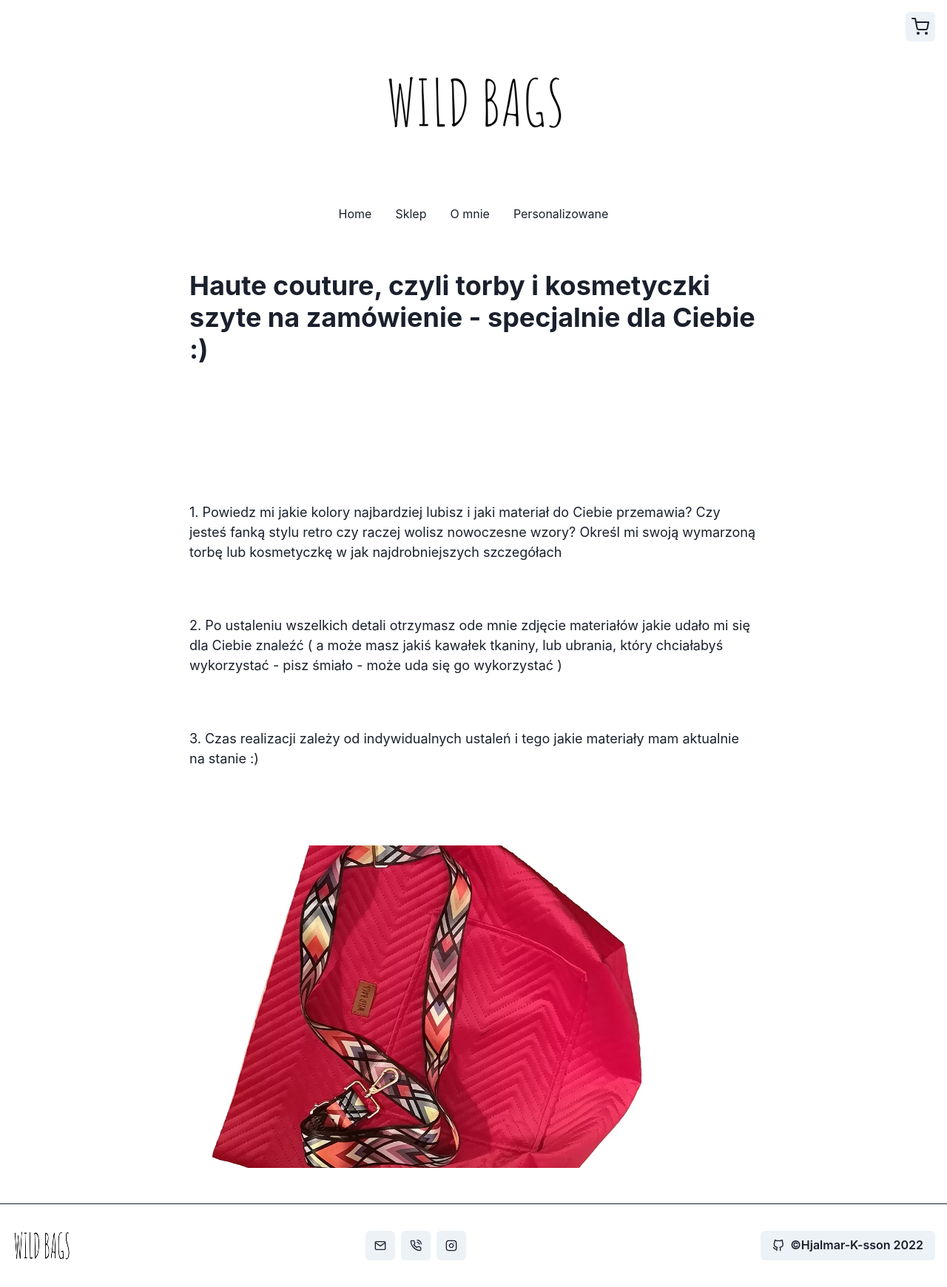
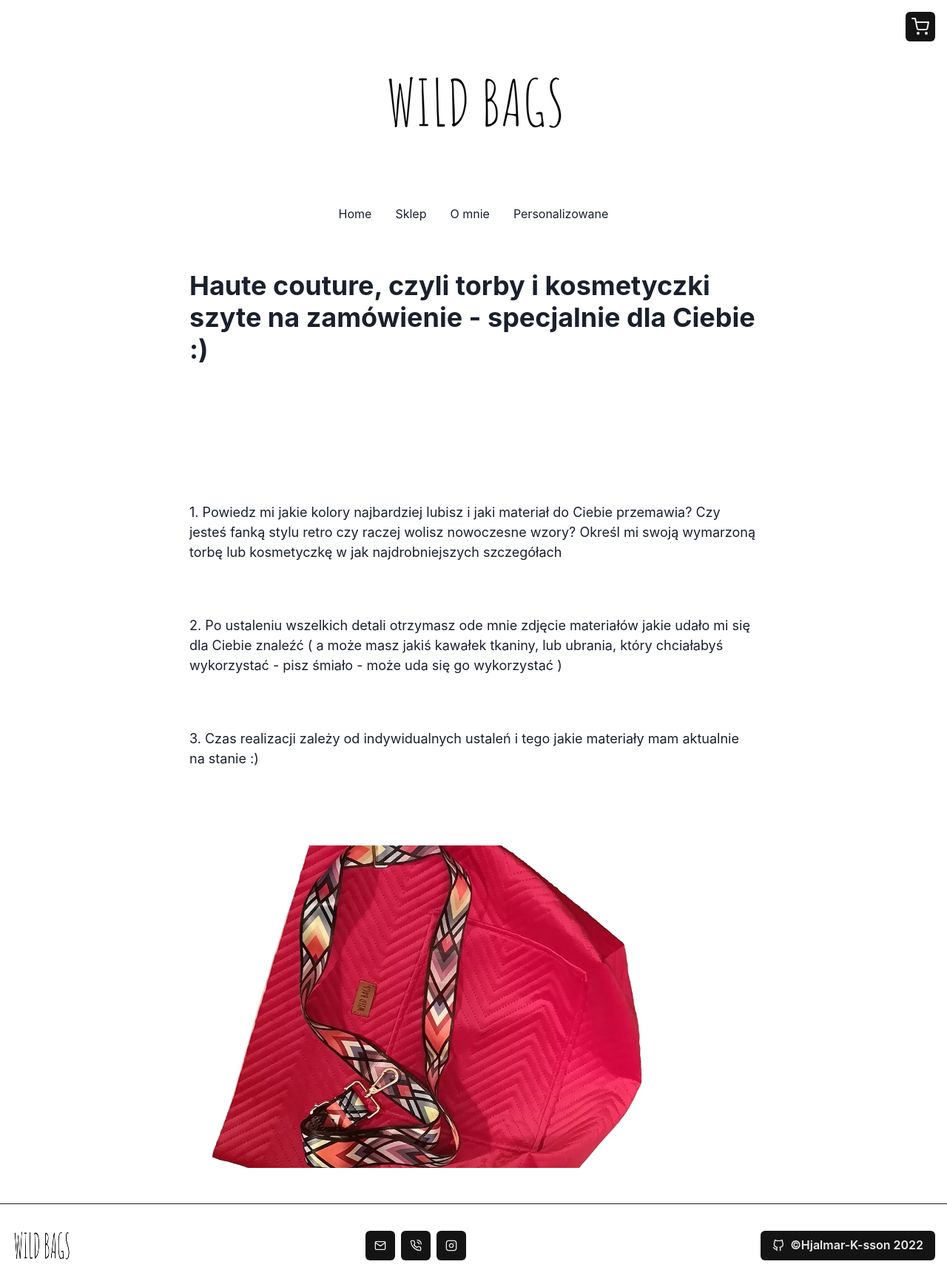
Before and after one commit to antek-karlsson/wildbags_1.0.2, a React (Create React App) app: page /custom in a window 1280 px wide. Shown: the whole page at 74% size. Built offline with nearby package versions, Linux system fonts and the light colour scheme.

Commit message:
updated button color sheme throughout app

```diff
--- a/src/components/contactbox/contact-box.comp.jsx
+++ b/src/components/contactbox/contact-box.comp.jsx
@@ -88,7 +88,19 @@ const Contactbox = () => {
             <FormLabel>Wiadomość</FormLabel>
             <Textarea id={"message"} name={"message"} />
           </FormControl>
-          <Button value={"send"} w={"100%"} size={"lg"} type={"submit"}>
+          <Button
+            value={"send"}
+            w={"100%"}
+            size={"lg"}
+            type={"submit"}
+            background={"blackAlpha.900"}
+            color={"whiteAlpha.900"}
+            _hover={{
+              background: "whiteAlpha.900",
+              color: "blackAlpha.900",
+              border: "1px solid black",
+            }}
+          >
             Wyślij
           </Button>
         </VStack>
--- a/src/components/footer/copy-btn.sub-comp.jsx
+++ b/src/components/footer/copy-btn.sub-comp.jsx
@@ -28,7 +28,18 @@ const CopyBtn = ({ copyValue, copyLabel, icon }) => {
             hasArrow
             closeOnClick={false}
           >
-            <IconButton value={value} icon={icon} onClick={onCopy} />
+            <IconButton
+              value={value}
+              icon={icon}
+              onClick={onCopy}
+              background={"blackAlpha.900"}
+              color={"whiteAlpha.900"}
+              _hover={{
+                background: "whiteAlpha.900",
+                color: "blackAlpha.900",
+                border: "1px solid black",
+              }}
+            />
           </Tooltip>
         </Box>
       </PopoverTrigger>
--- a/src/components/footer/footer.component.jsx
+++ b/src/components/footer/footer.component.jsx
@@ -40,12 +40,32 @@ const Footer = () => {
             href="https://www.instagram.com/_wildbags/?hl=pl"
             target="_blank"
           >
-            <IconButton icon={<FiInstagram />} />
+            <IconButton
+              icon={<FiInstagram />}
+              background={"blackAlpha.900"}
+              color={"whiteAlpha.900"}
+              _hover={{
+                background: "whiteAlpha.900",
+                color: "blackAlpha.900",
+                border: "1px solid black",
+              }}
+            />
           </Link>
         </Tooltip>
       </HStack>
       <Link href="https://github.com/Hjalmar-K-sson" target={"_blank"}>
-        <Button leftIcon={<FiGithub />}>©Hjalmar-K-sson 2022</Button>
+        <Button
+          leftIcon={<FiGithub />}
+          background={"blackAlpha.900"}
+          color={"whiteAlpha.900"}
+          _hover={{
+            background: "whiteAlpha.900",
+            color: "blackAlpha.900",
+            border: "1px solid black",
+          }}
+        >
+          ©Hjalmar-K-sson 2022
+        </Button>
       </Link>
     </Stack>
   );
--- a/src/components/navigation/cart-icon.sub-comp.jsx
+++ b/src/components/navigation/cart-icon.sub-comp.jsx
@@ -2,7 +2,19 @@ import { IconButton } from "@chakra-ui/react";
 import { FiShoppingCart } from "react-icons/fi";
 
 const CartIcon = () => {
-  return <IconButton icon={<FiShoppingCart />} fontSize={"1.5rem"} />;
+  return (
+    <IconButton
+      icon={<FiShoppingCart />}
+      fontSize={"1.5rem"}
+      background={"blackAlpha.900"}
+      color={"whiteAlpha.900"}
+      _hover={{
+        background: "whiteAlpha.900",
+        color: "blackAlpha.900",
+        border: "1px solid black",
+      }}
+    />
+  );
 };
 
 export default CartIcon;
--- a/src/components/navigation/menu-toggle-btn.sub-comp.jsx
+++ b/src/components/navigation/menu-toggle-btn.sub-comp.jsx
@@ -9,6 +9,13 @@ const MenuToggleBtn = ({ isOpen, onOpen, onClose }) => {
       aria-label={"Open Menu"}
       display={{ sm: "none" }}
       onClick={isOpen ? onClose : onOpen}
+      background={"blackAlpha.900"}
+      color={"whiteAlpha.900"}
+      _hover={{
+        background: "whiteAlpha.900",
+        color: "blackAlpha.900",
+        border: "1px solid black",
+      }}
     />
   );
 };
```
